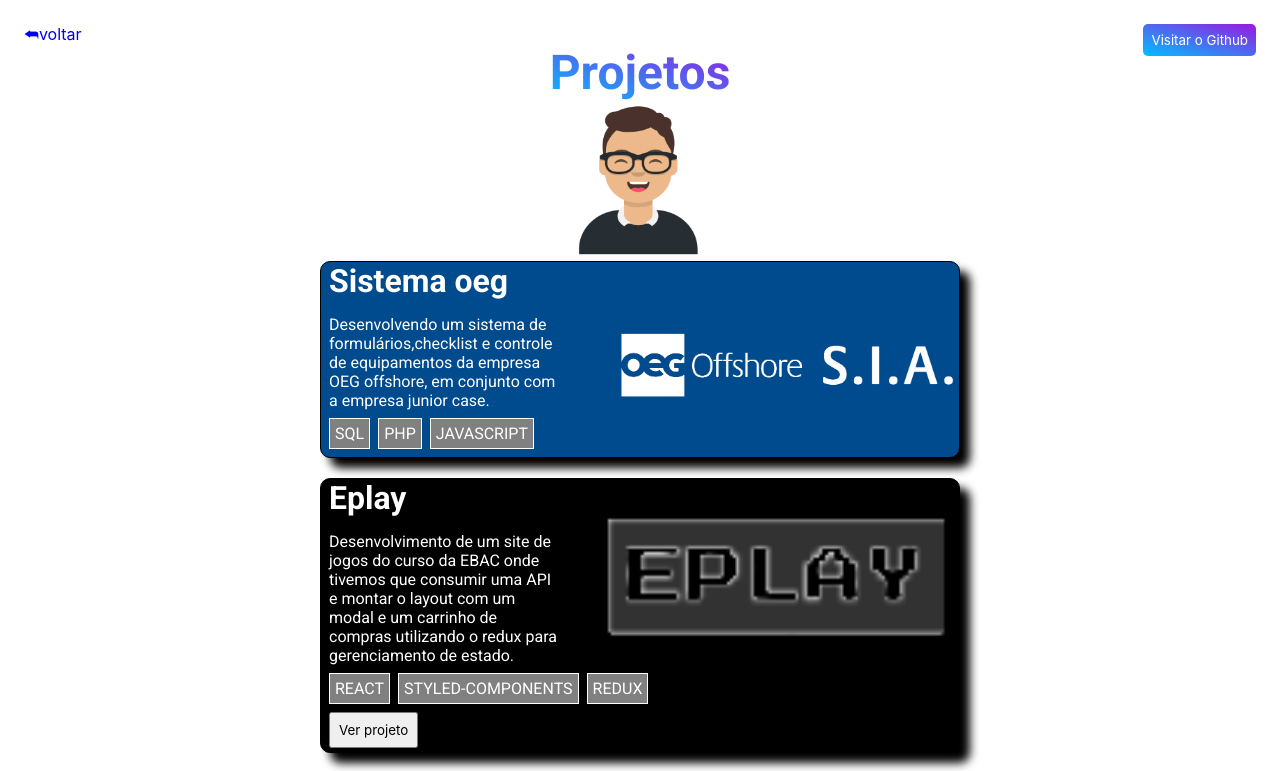
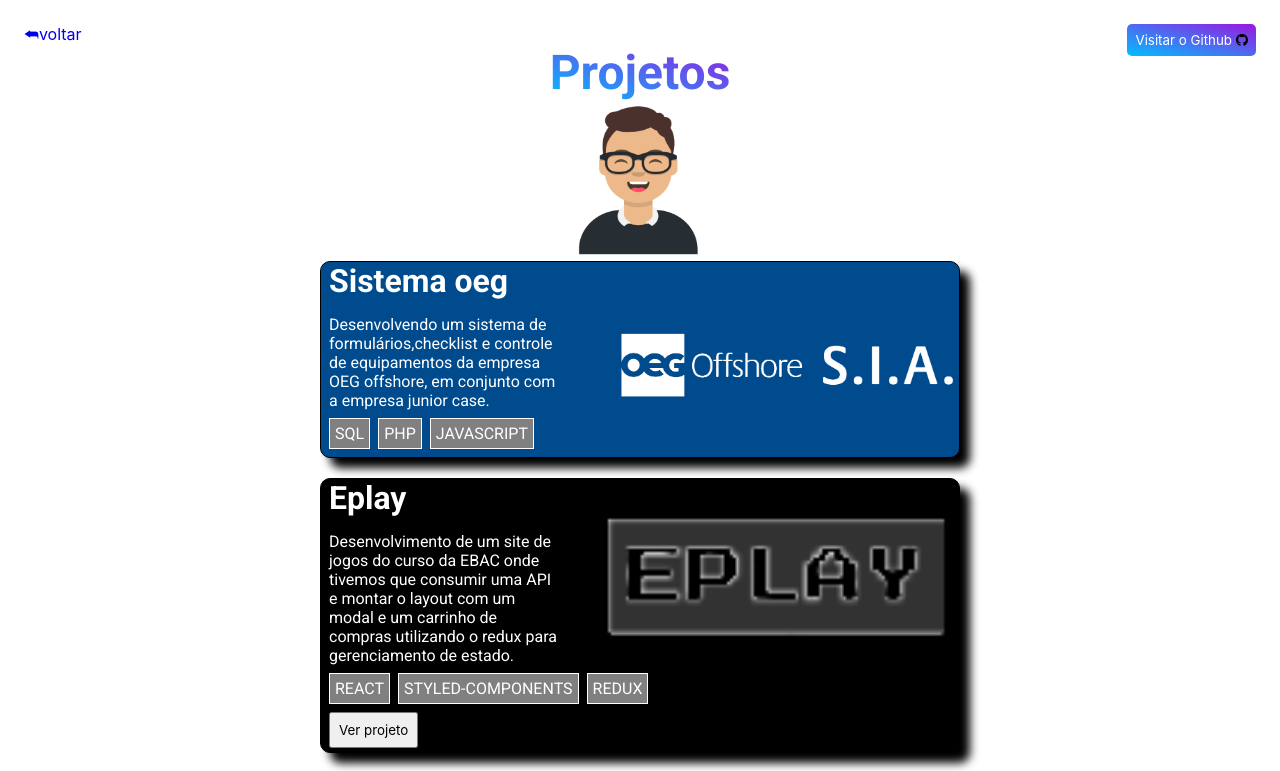
Before and after one commit to LeonardoMarins/Portifolio, a React (Vite) app: page /projetos in a window 1280 px wide. Shown: the top 771 px of the page. Built offline with nearby package versions, Linux system fonts and the light colour scheme.

Commit message:
icon github

```diff
--- a/src/Containers/Projects/index.tsx
+++ b/src/Containers/Projects/index.tsx
@@ -7,6 +7,7 @@
 import AOS from 'aos';
 import { useEffect } from 'react';
 import 'aos/dist/aos.css';
+import github from '../../img/github.svg'
 
 
 const Projects = () => {
@@ -29,7 +30,7 @@
       <Card href="https://eplay-gray.vercel.app/" button background="black" descricao='Desenvolvimento de um site de jogos do curso da EBAC onde tivemos que consumir uma API e montar o layout com um modal e um carrinho de compras utilizando o redux para gerenciamento de estado.' nome='Eplay' image={eplay} tecnologia1='REACT' tecnologia2='STYLED-COMPONENTS' tecnologia3='REDUX' />
       <Card href="https://contabilidadefortes.com.br/" button background="" descricao='Criação do site da Fortes contabilidade pela empresa junior Case da faculdade Femass onde atualmente sou o Diretor de projetos' nome='Site Fortes' image={fortes} tecnologia1='REACT' tecnologia2='STYLED-COMPONENTS' tecnologia3='REDUX' />
       </Container>
-      <a href="https://github.com/LeonardoMarins" target="_blank"><ButtonGithub>Visitar o Github</ButtonGithub></a>
+      <a href="https://github.com/LeonardoMarins" target="_blank"><ButtonGithub>Visitar o Github<img src={github} alt="icone github" /></ButtonGithub></a>
       </ContainerDiv>
     </>
   )
--- a/src/Containers/Projects/styles.ts
+++ b/src/Containers/Projects/styles.ts
@@ -35,6 +35,7 @@
 
 export const ButtonGithub = styled.button`
   position: absolute;
+  display: flex;
   right: 24px;
   top: 24px;
   padding: 8px;
@@ -43,6 +44,12 @@
   border: none;
   color: #fff;
   border-radius: 5px;
+
+  img {
+    width: 16px;
+    height: 16px;
+    padding-left: 4px;
+  }
 
   &:hover {
     transition: 1s;
```
Also changed, not shown: src/img/github.svg (added).
